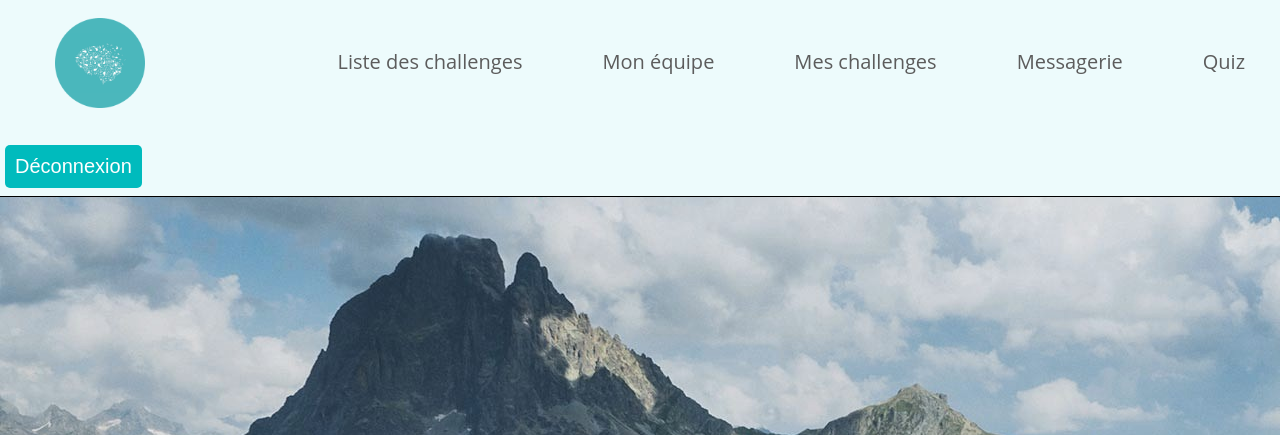
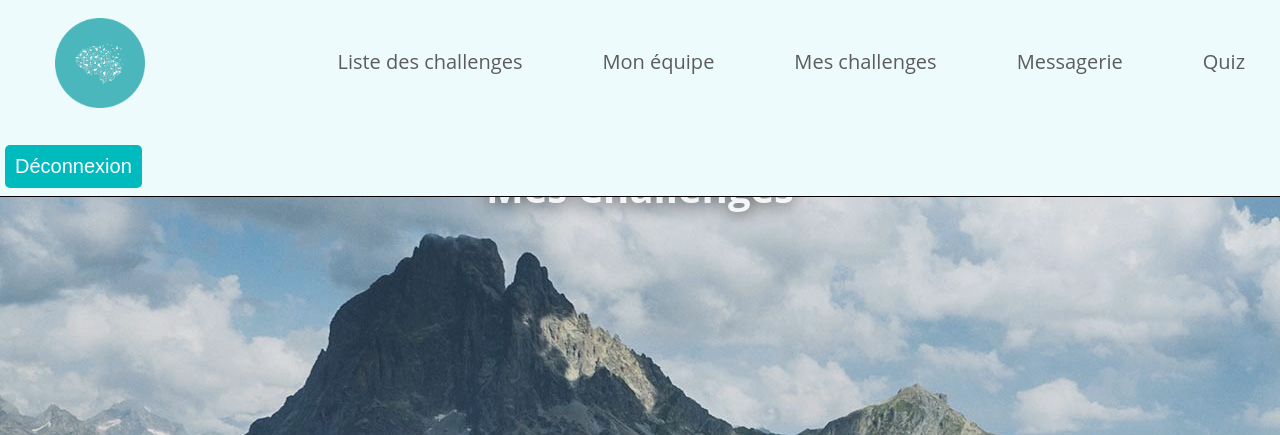
Before and after one commit to TitouanPrl/plateforme-data-challenge, a PHP site: page /projet/php/User/mesChallenges.php in a window 1280 px wide. Shown: the top 435 px of the page. Run offline with PHP 8.4, Linux system fonts and the light colour scheme; the visitor is signed in with stand-in values (Sample User, id 1); data that the repository does not hold is empty; some web fonts are replaced.

Commit message:
css encore

```diff
--- a/css/user.css
+++ b/css/user.css
@@ -120,3 +120,10 @@ span {
 .telGerant_challenge {
     color: var(--bleu-fond);
 }
+
+#mesChallenges {
+    display: flex;
+    flex-direction: column;
+    align-items: center;
+    padding-top: 50px;
+}
--- a/php/Admin/ModifSujet.php
+++ b/php/Admin/ModifSujet.php
@@ -20,7 +20,7 @@
     ?>
     <div style="display:flex; justify-content:center;align-items:center;padding-top:70px;">
             <div id="inscription">
-              <h2 class="titreForm" style="padding-bottom:0;"> Déposer un projet</h2>
+              <h2 class="titreForm" style="padding-bottom:0;"> Créer un sujet</h2>
 
               <form action="VerifFormSujet.php" method="POST">
                 <div style="display:flex; justify-content:center;align-items:center">
--- a/php/User/mesChallenges.php
+++ b/php/User/mesChallenges.php
@@ -23,7 +23,8 @@ connect();
         /* Sinon on affiche la liste des challenges auxquels il est inscrit */
         echo ('<!-- Affichage des challenges auxquels l\'utilisateur est inscrit -->
         <div id="mesChallenges">
-        <h2 class="titreForm"> Mes Challenges </h2>');
+            <h2 class="titreForm"> Mes Challenges </h2>
+            ');
             foreach ($_SESSION['inscriptions'] as $current) {
                 /* On récupère les infos liées à l'événement */
                 $infos = getChallengeByID($conn, (int)$current["idEvenement"])[0];
```
Also changed, not shown: php/General/infoSujet.php (+5 -2 lines). Lines whose indentation alone changed are shown as unchanged.
